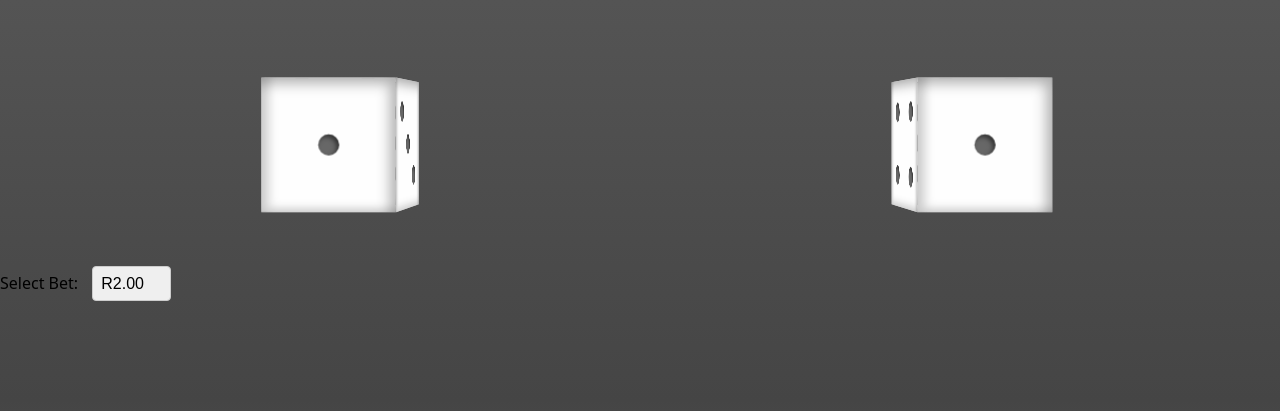
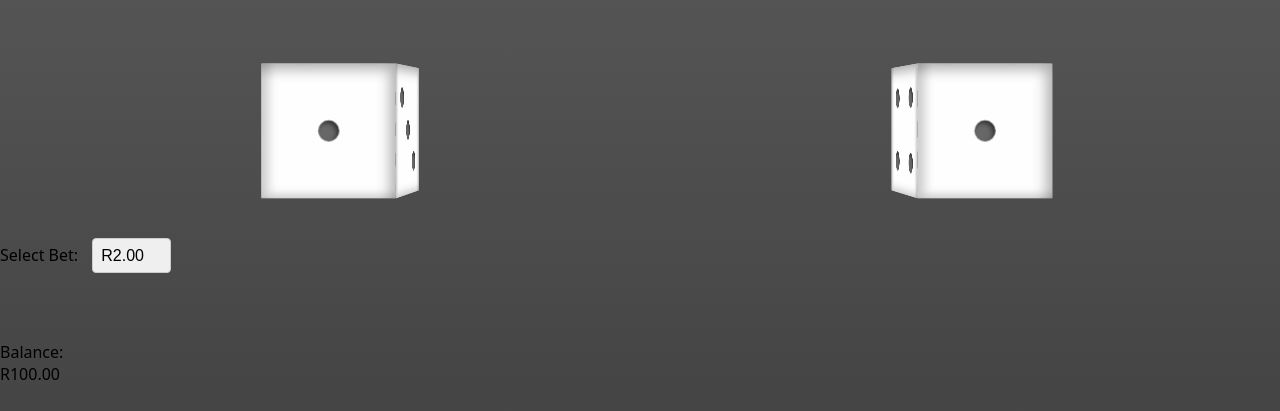
Before and after one commit to ByteBeem/dice, a website: page index.html in a window 1280 px wide. Shown: the top 411 px of the page. Drawn offline with nearby package versions, Linux system fonts and the light colour scheme; no server answers.

Commit message:
Update index.html

```diff
--- a/index.html
+++ b/index.html
@@ -94,6 +94,9 @@
     </select>
   </div>
 
+  <label for="bet-dropdown">Balance:
+  <div id="balance-box">R100.00</div>
+</label>
   <div class="static-info">
     <h1><p>Winning Combinations:</p></h1>
     <p>Sum 7: You win if the sum of the two dice is 7.</p>
```
